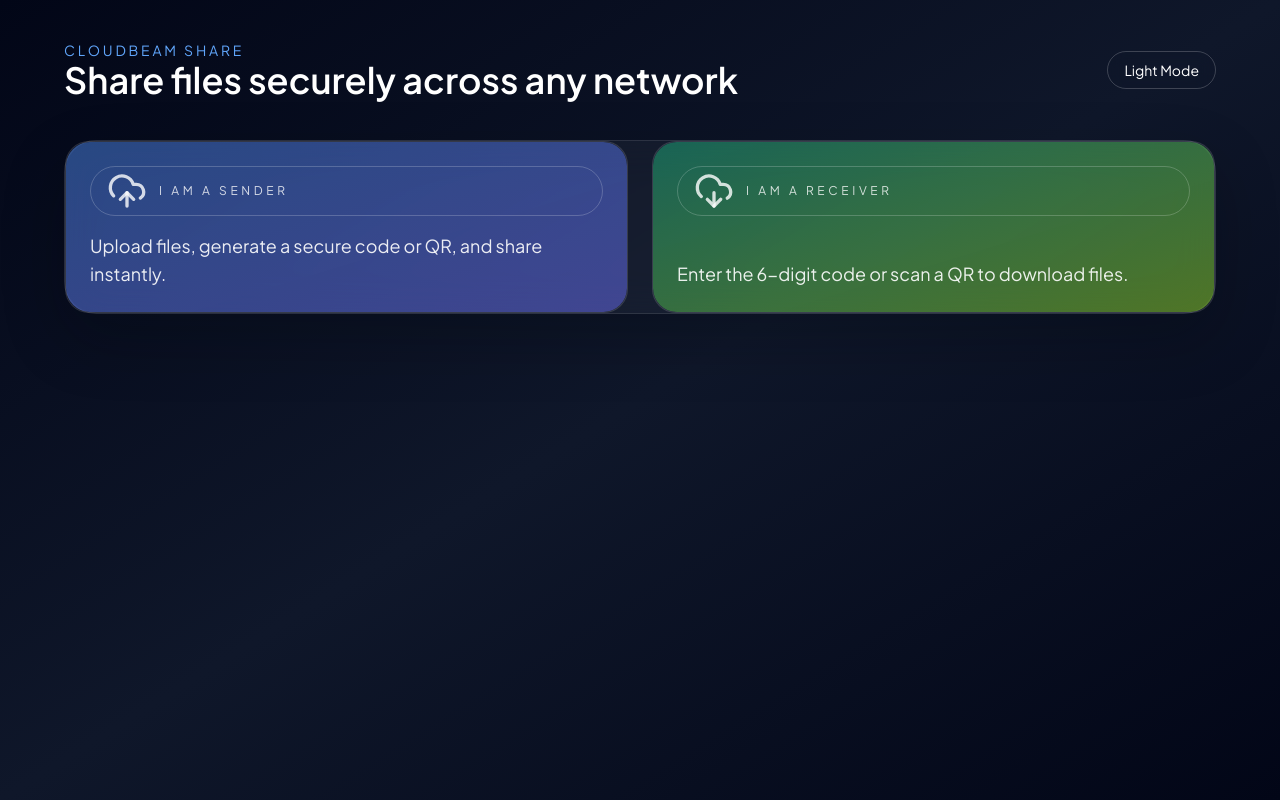
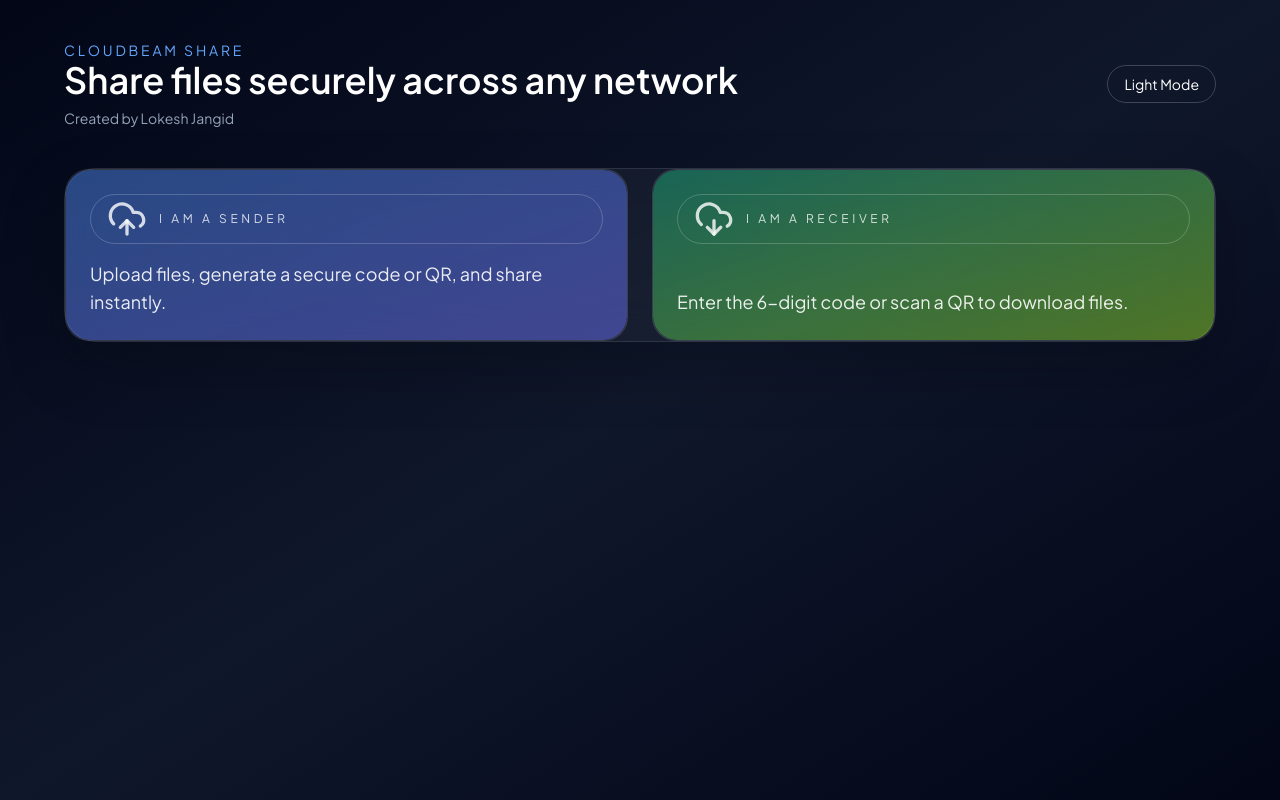
Before and after one commit to lokeshjangid-design/lokesh-cloudbeam-frontend, a React (Vite) app: page / in a window 1280 px wide. Built offline with nearby package versions, Linux system fonts and the light colour scheme.

Commit message:
Add creator credit - Created by Lokesh Jangid

```diff
--- a/src/App.tsx
+++ b/src/App.tsx
@@ -282,6 +282,9 @@
             <h1 className="text-3xl font-semibold md:text-4xl">
               Share files securely across any network
             </h1>
+            <p className="text-sm text-slate-400 mt-2">
+              Created by Lokesh Jangid
+            </p>
           </div>
           <div className="flex items-center gap-3">
             <button
```
